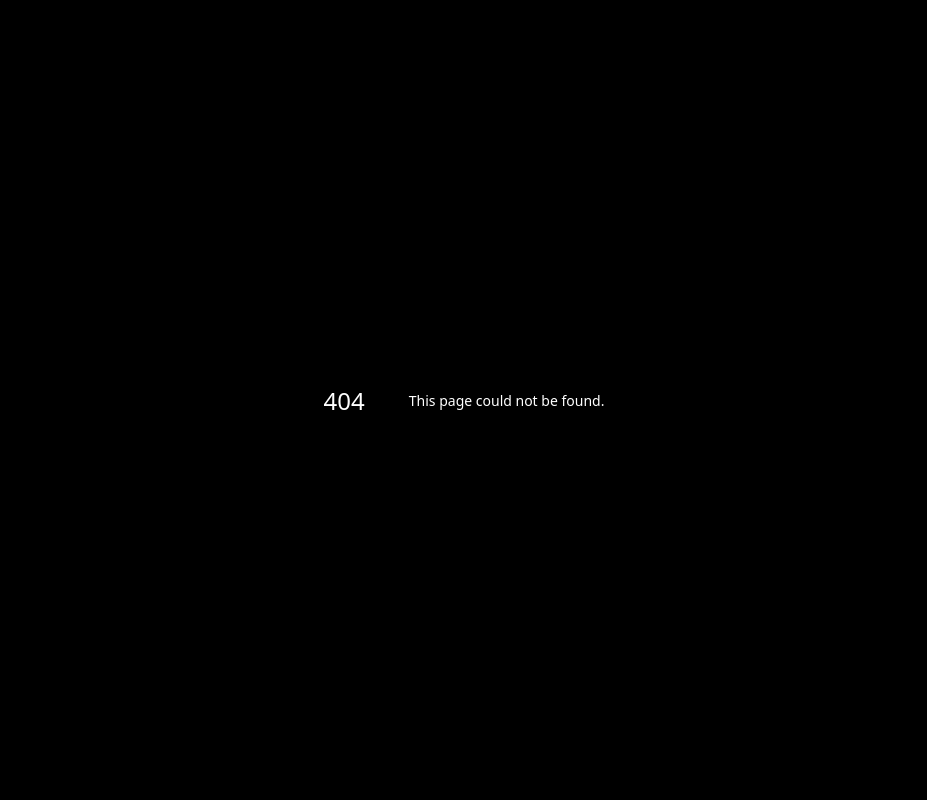
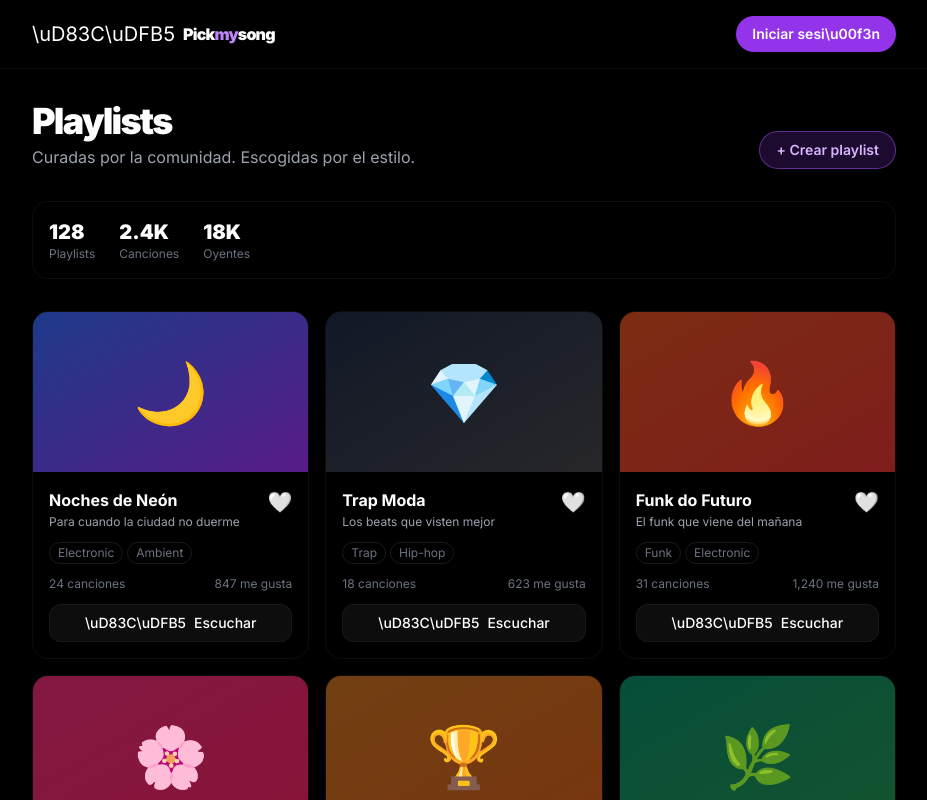
Before and after one commit to fullequip2009-dev/Pickmysong, a Next.js app in the folder apps/web/: page /playlists in a window 1280 px wide. Before the commit this address had no page. Shown: the top 800 px of the page, without its empty margins (176-1103 px from the left). Built offline with nearby package versions, Linux system fonts and the light colour scheme.

Commit message:
feat(web): add playlists page with community curated collections

```diff
--- /dev/null
+++ b/apps/web/app/playlists/page.tsx
@@ -0,0 +1,118 @@
+'use client';
+
+import { useState } from 'react';
+import Link from 'next/link';
+
+const PLAYLISTS = [
+  { id: '1', name: 'Noches de Neón', description: 'Para cuando la ciudad no duerme', songs: 24, likes: 847, cover: '\uD83C\uDF19', color: 'from-blue-900 to-purple-900', tags: ['Electronic', 'Ambient'] },
+  { id: '2', name: 'Trap Moda', description: 'Los beats que visten mejor', songs: 18, likes: 623, cover: '\uD83D\uDC8E', color: 'from-gray-900 to-zinc-800', tags: ['Trap', 'Hip-hop'] },
+  { id: '3', name: 'Funk do Futuro', description: 'El funk que viene del ma\u00f1ana', songs: 31, likes: 1240, cover: '\uD83D\uDD25', color: 'from-orange-900 to-red-900', tags: ['Funk', 'Electronic'] },
+  { id: '4', name: 'Soul & Seda', description: 'Suavidad con actitud', songs: 15, likes: 512, cover: '\uD83C\uDF38', color: 'from-pink-900 to-rose-900', tags: ['R&B', 'Soul'] },
+  { id: '5', name: 'Concreto y Oro', description: 'Del asfalto al podio', songs: 22, likes: 934, cover: '\uD83C\uDFC6', color: 'from-yellow-900 to-amber-900', tags: ['Grime', 'Trap'] },
+  { id: '6', name: 'Verde Selva', description: 'Naturaleza y ritmo', songs: 19, likes: 421, cover: '\uD83C\uDF3F', color: 'from-emerald-900 to-green-900', tags: ['Afrobeat', 'World'] },
+];
+
+export default function PlaylistsPage() {
+  const [liked, setLiked] = useState(new Set());
+
+  const toggleLike = (id) => {
+    setLiked((prev) => {
+      const next = new Set(prev);
+      if (next.has(id)) { next.delete(id); } else { next.add(id); }
+      return next;
+    });
+  };
+
+  return (
+    <main className="min-h-screen bg-black text-white pb-20 md:pb-0">
+      {/* Header */}
+      <header className="sticky top-0 z-50 border-b border-white/5 bg-black/80 backdrop-blur-xl">
+        <div className="mx-auto flex max-w-4xl items-center justify-between gap-4 px-4 py-4">
+          <Link href="/" className="flex items-center gap-2">
+            <span className="text-xl">\uD83C\uDFB5</span>
+            <span className="font-black tracking-tighter text-white">Pick<span className="text-purple-400">my</span>song</span>
+          </Link>
+          <button className="rounded-full bg-purple-600 px-4 py-2 text-sm font-semibold text-white hover:bg-purple-500 transition-colors">
+            Iniciar sesi\u00f3n
+          </button>
+        </div>
+      </header>
+
+      <div className="mx-auto max-w-4xl px-4 py-8">
+        {/* Page header */}
+        <div className="mb-8 flex items-end justify-between">
+          <div>
+            <h1 className="text-3xl font-black tracking-tighter text-white md:text-4xl">Playlists</h1>
+            <p className="mt-1 text-gray-400">Curadas por la comunidad. Escogidas por el estilo.</p>
+          </div>
+          <button className="rounded-full border border-purple-500/50 bg-purple-600/20 px-4 py-2 text-sm font-semibold text-purple-300 hover:bg-purple-600/30 transition-all">
+            + Crear playlist
+          </button>
+        </div>
+
+        {/* Stats bar */}
+        <div className="mb-8 flex gap-6 rounded-2xl border border-white/5 bg-white/3 p-4">
+          {[
+            { label: 'Playlists', value: '128' },
+            { label: 'Canciones', value: '2.4K' },
+            { label: 'Oyentes', value: '18K' },
+          ].map((stat) => (
+            <div key={stat.label}>
+              <p className="text-xl font-black text-white">{stat.value}</p>
+              <p className="text-xs text-gray-500">{stat.label}</p>
+            </div>
+          ))}
+        </div>
+
+        {/* Grid */}
+        <div className="grid gap-4 sm:grid-cols-2 lg:grid-cols-3">
+          {PLAYLISTS.map((playlist) => (
+            <div
+              key={playlist.id}
+              className="group relative overflow-hidden rounded-2xl border border-white/5 bg-white/3 backdrop-blur-sm transition-all duration-300 hover:border-white/10 hover:scale-[1.02]"
+            >
+              {/* Cover */}
+              <div className={`flex h-40 items-center justify-center bg-gradient-to-br text-6xl ${playlist.color}`}>
+                {playlist.cover}
+              </div>
+
+              {/* Content */}
+              <div className="p-4">
+                <div className="flex items-start justify-between">
+                  <div>
+                    <h3 className="font-bold text-white">{playlist.name}</h3>
+                    <p className="mt-0.5 text-xs text-gray-400">{playlist.description}</p>
+                  </div>
+                  <button
+                    onClick={() => toggleLike(playlist.id)}
+                    className="shrink-0 text-xl transition-transform hover:scale-110"
+                  >
+                    {liked.has(playlist.id) ? '\uD83D\uDC9C' : '\uD83E\uDD0D'}
+                  </button>
+                </div>
+
+                <div className="mt-3 flex flex-wrap gap-1">
+                  {playlist.tags.map((tag) => (
+                    <span key={tag} className="rounded-full border border-white/10 px-2 py-0.5 text-xs text-gray-500">{tag}</span>
+                  ))}
+                </div>
+
+                <div className="mt-3 flex items-center justify-between text-xs text-gray-500">
+                  <span>{playlist.songs} canciones</span>
+                  <span>{(liked.has(playlist.id) ? playlist.likes + 1 : playlist.likes).toLocaleString()} me gusta</span>
+                </div>
+
+                <Link
+                  href={`/playlists/${playlist.id}`}
+                  className="mt-3 flex w-full items-center justify-center gap-2 rounded-xl bg-white/5 py-2 text-sm font-medium text-white hover:bg-white/10 transition-all border border-white/5"
+                >
+                  <span>\uD83C\uDFB5</span> Escuchar
+                </Link>
+              </div>
+            </div>
+          ))}
+        </div>
+      </div>
+    </main>
+  );
+}
```
